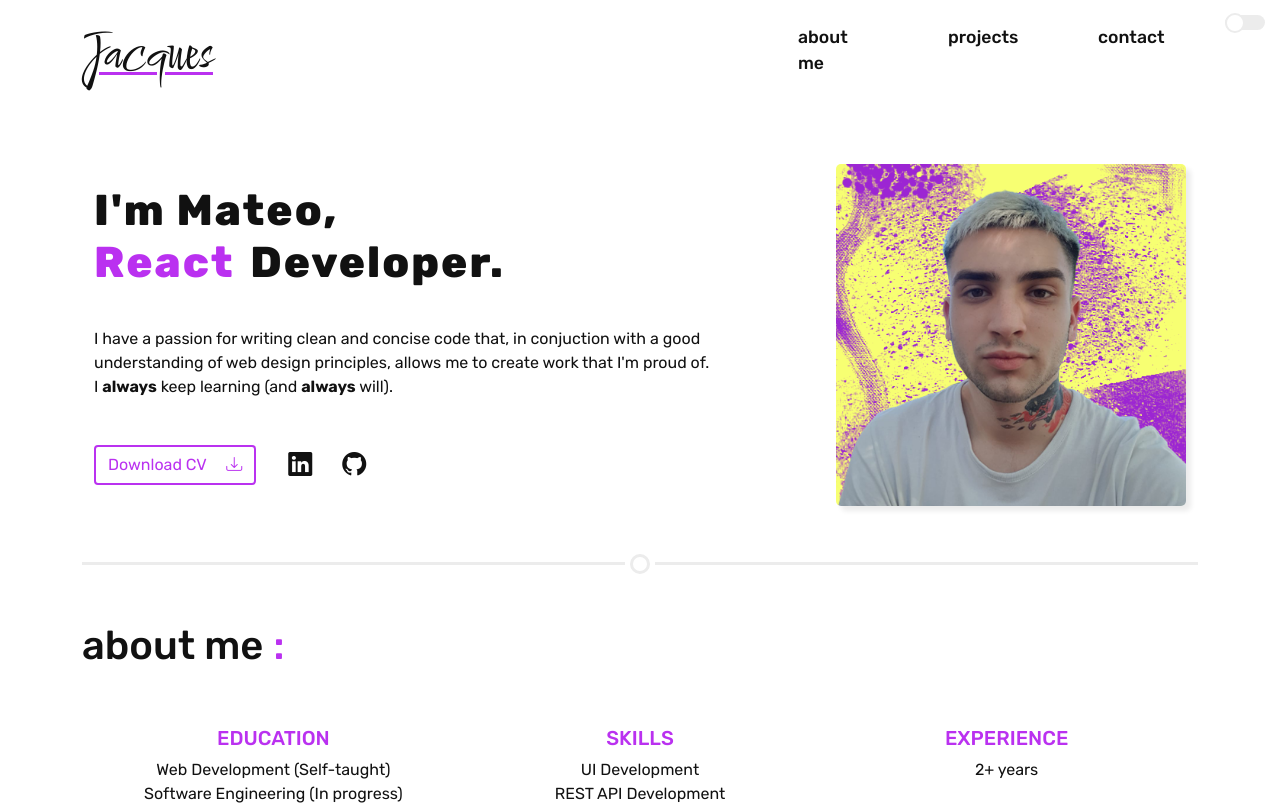
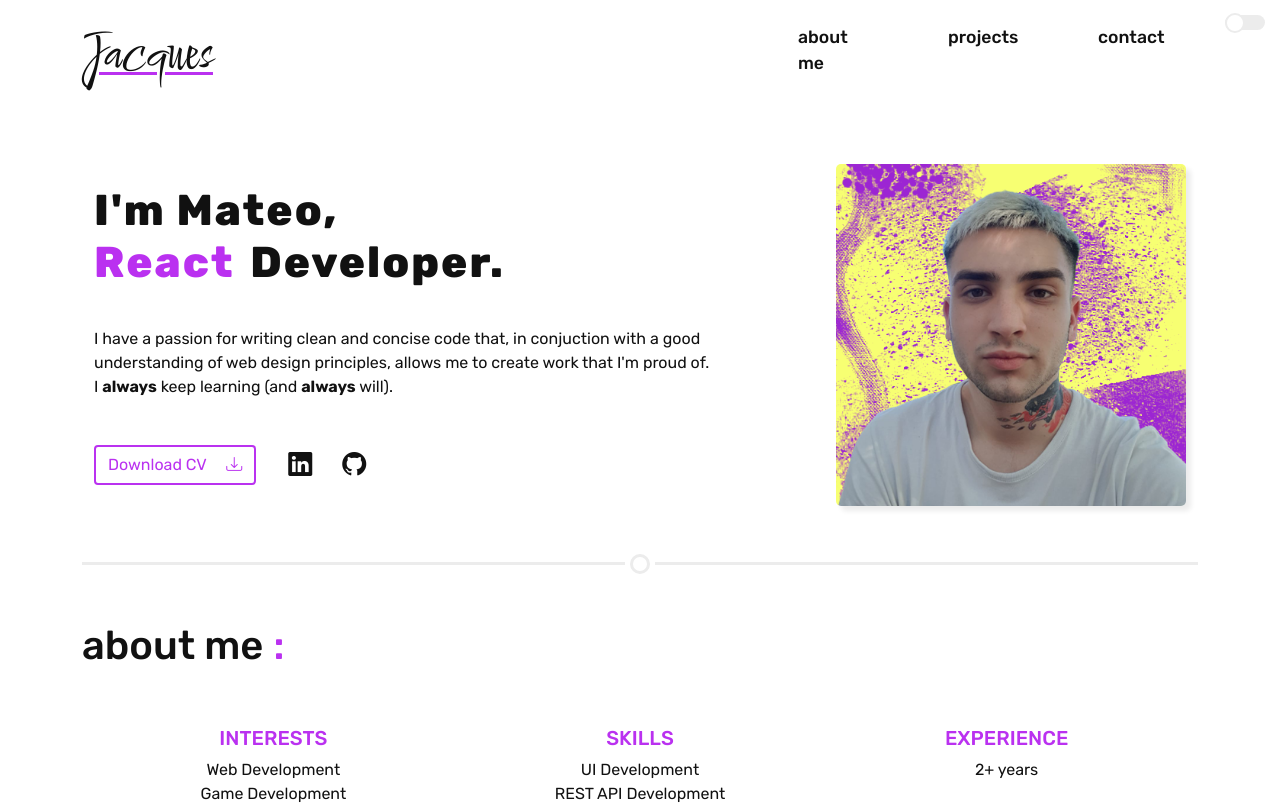
Before and after one commit to mateojacques/portfolio, a React (Create React App) app: page / in a window 1280 px wide. Shown: the top 805 px of the page. Built offline with nearby package versions, Linux system fonts and the light colour scheme; no server answers.

Commit message:
Update about me section

```diff
--- a/src/components/About/About.jsx
+++ b/src/components/About/About.jsx
@@ -36,9 +36,9 @@ const About = () => {
         style={{ gap: "50px 0" }}
       >
         <InfoBox
-          title="Education"
+          title="Interests"
           description={
-            "Web Development (Self-taught)<br/>Software Engineering (In progress)"
+            "Web Development<br/>Game Development"
           }
         />
         <InfoBox
```
